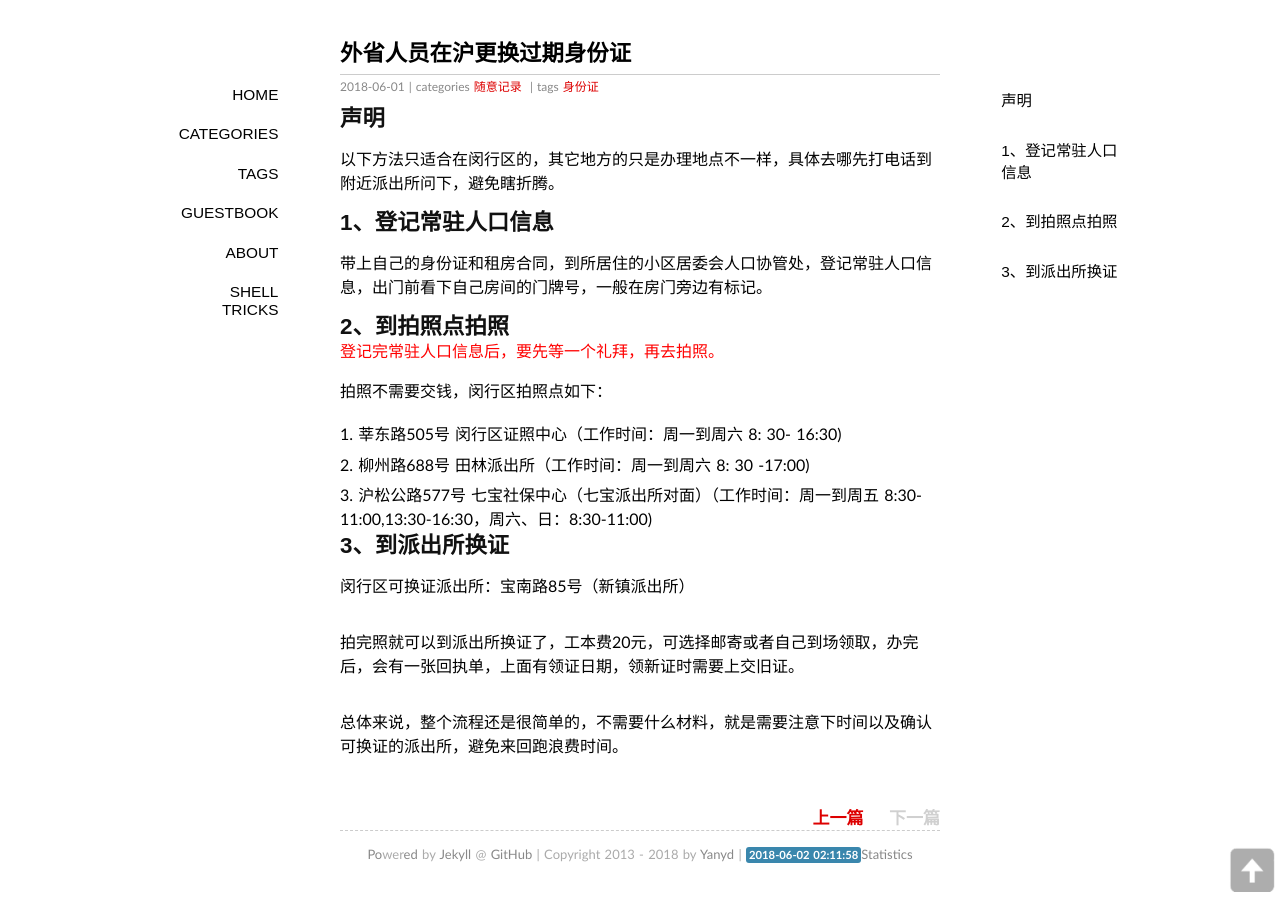
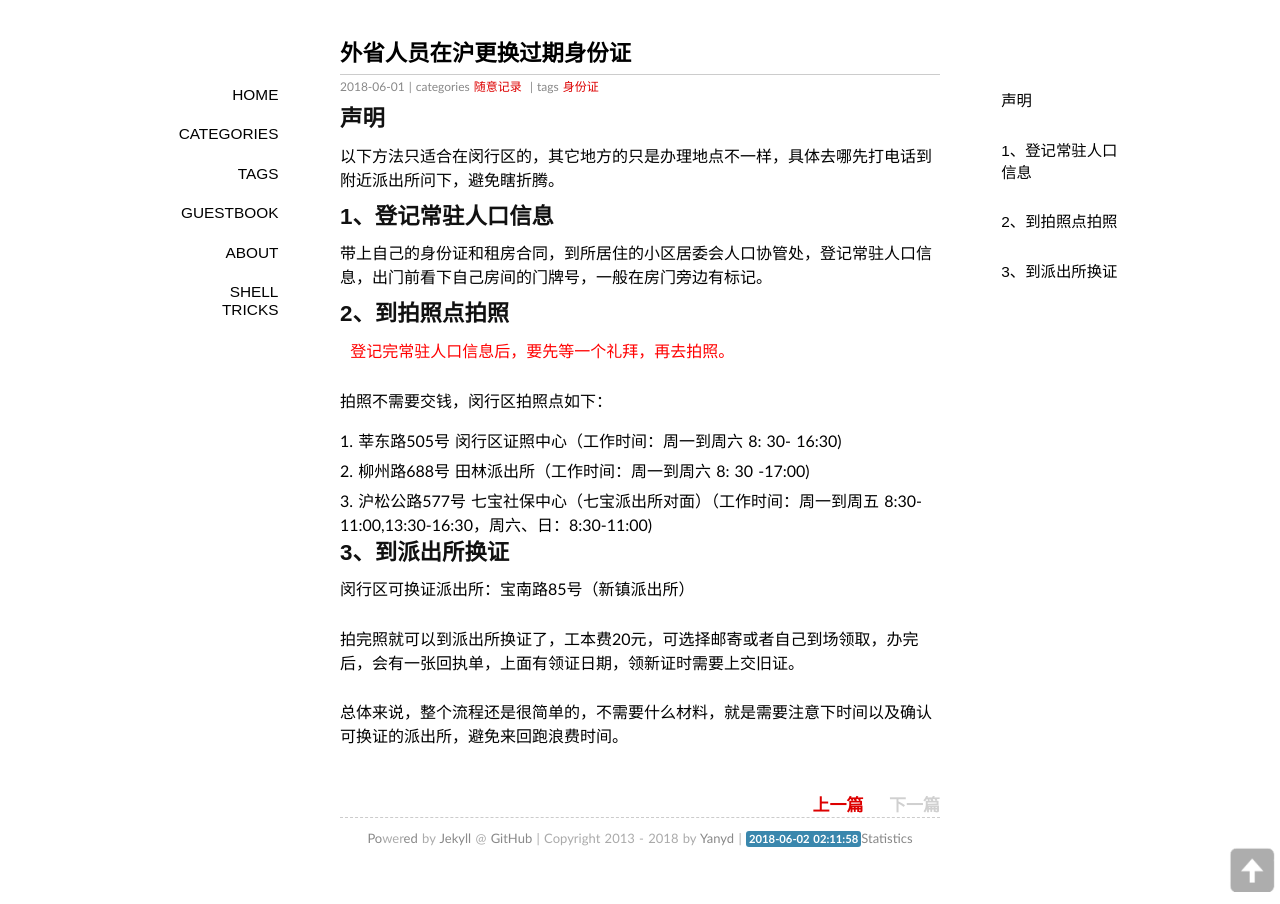
Before and after one commit to Yanyd/Yanyd.github.io, a Jekyll site: the page built from _posts/2018-06-01-replacement-of-an-expired-id-card-in-shang-hai.md, in a window 1280 px wide. Built offline with Jekyll 4.4.1, drawn with Linux system fonts in a browser that asks for light colours; some web fonts are replaced.

Commit message:
add post

```diff
--- a/_layouts/default.html
+++ b/_layouts/default.html
@@ -8,7 +8,7 @@
     <title>{% if page.path == 'index.html' %}{{ site.name }}{% else %}{% unless page.id %}{{ site.name }} - {% endunless %}{{ page.title }}{% endif %}</title>
     <link rel="shortcut icon" href="/favicon.ico" />
     <link href="/feed/" rel="alternate" title="{{ site.author }}" type="application/atom+xml" />
-    <link rel="stylesheet" href="/media/css/style.css?v=2" />
+    <link rel="stylesheet" href="/media/css/style.css?v=6" />
     <link rel="stylesheet" href="/media/prettify/prettify.css" />
     <script type="text/javascript" src="/media/js/jquery-1.7.1.min.js"></script>
 	<script type="text/javascript" src="/media/js/outliner.js"></script>
--- a/_posts/2018-06-01-replacement-of-an-expired-id-card-in-shang-hai.md
+++ b/_posts/2018-06-01-replacement-of-an-expired-id-card-in-shang-hai.md
@@ -23,15 +23,14 @@ tags:
 
 ## 2、到拍照点拍照
 
-<font color="red">登记完常驻人口信息后，要先等一个礼拜，再去拍照。</font>
+&nbsp;&nbsp;<font color="red">登记完常驻人口信息后，要先等一个礼拜，再去拍照。</font>
 
 拍照不需要交钱，闵行区拍照点如下：
 
 1. 莘东路505号 闵行区证照中心（工作时间：周一到周六 8: 30- 16:30)
 2. 柳州路688号 田林派出所（工作时间：周一到周六 8: 30 -17:00)
 3. 沪松公路577号 七宝社保中心（七宝派出所对面）（工作时间：周一到周五 8:30-11:00,13:30-16:30，周六、日：8:30-11:00)
-
-
+&nbsp;&nbsp;
 
 ## 3、到派出所换证
 
@@ -39,6 +38,4 @@ tags:
 
 拍完照就可以到派出所换证了，工本费20元，可选择邮寄或者自己到场领取，办完后，会有一张回执单，上面有领证日期，领新证时需要上交旧证。
 
-
-
 总体来说，整个流程还是很简单的，不需要什么材料，就是需要注意下时间以及确认可换证的派出所，避免来回跑浪费时间。
--- a/media/css/style.css
+++ b/media/css/style.css
@@ -15,7 +15,7 @@ body{font-size:14px;word-spacing:1px;margin-left:auto;margin-right:auto;font-fam
 a{color:#dd0000;text-decoration:none;}
 a:hover{color:#333333;text-decoration:underline;}
 hr{margin:.7em 0;border-top:1px dashed #d0d0d0;border-bottom:1px dashed #f9f9f9;}
-p{padding:1em 0;}
+p{padding:0.8em 0;}
 li{padding:.2em 0;}
 ol,ul{list-style-position:inside;}
 ol ul, ul ol, ul ul, ol ol{margin-left:1em;}
```
